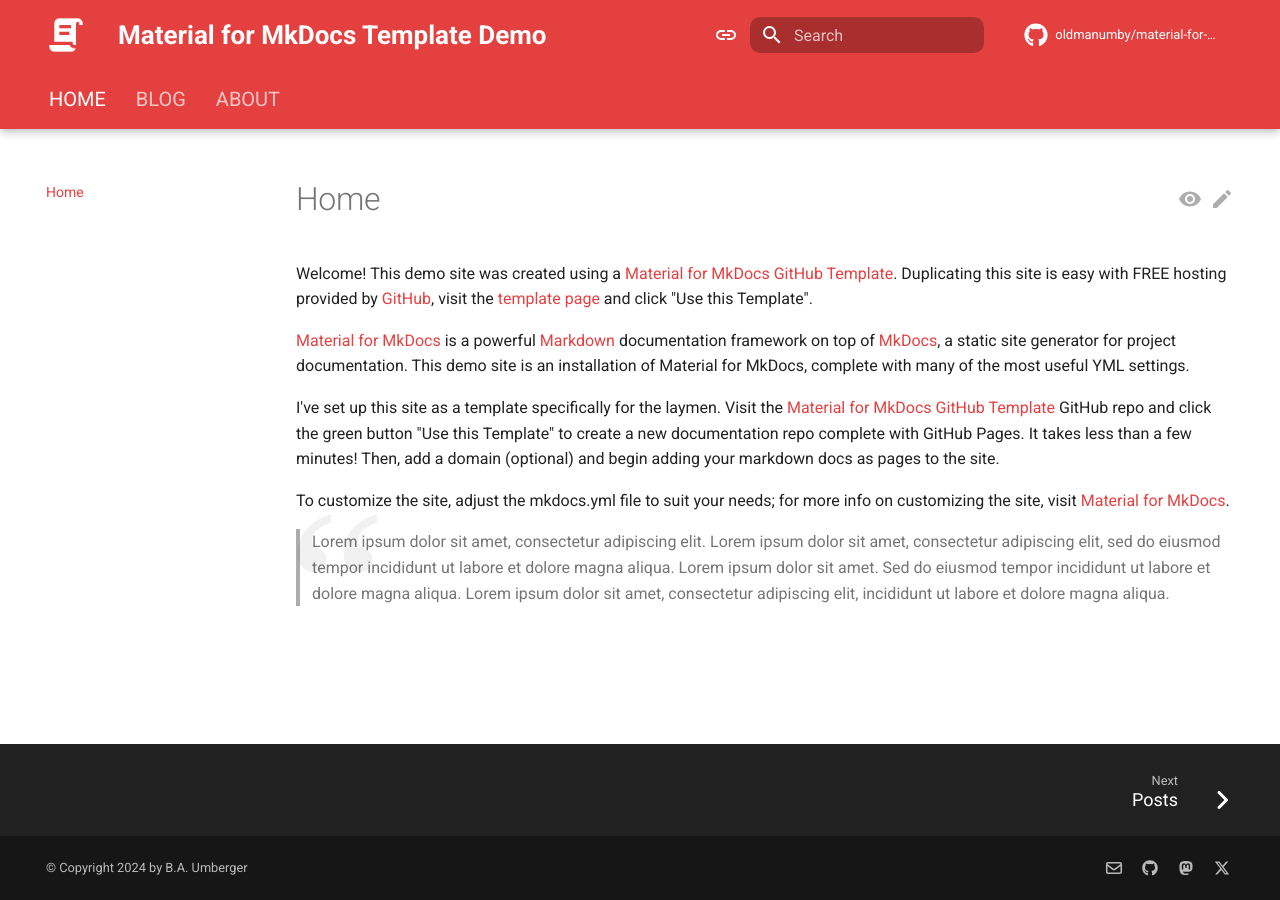
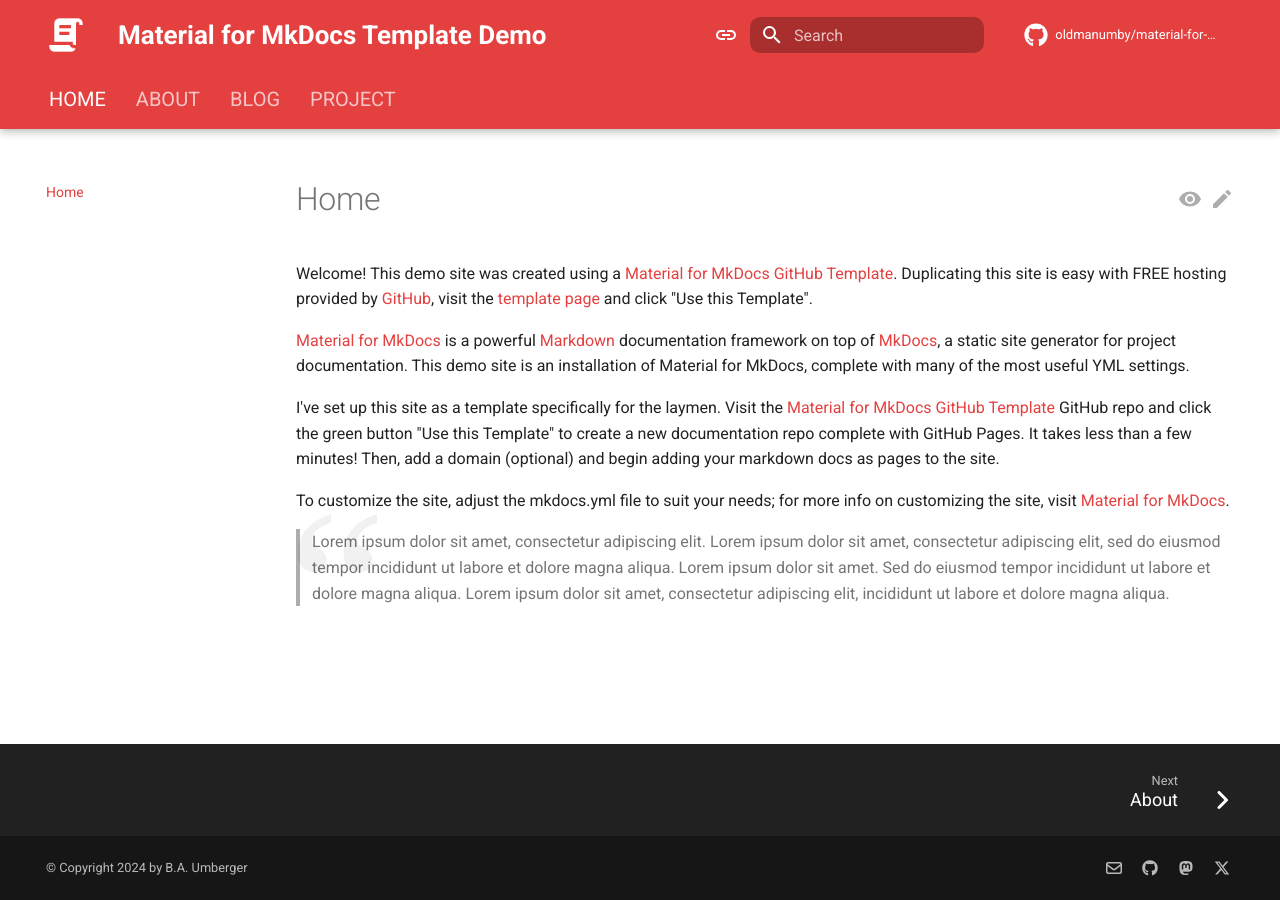
Before and after one commit to OldManUmby/DungeonLegacy, an MkDocs documentation site: the page built from docs/index.md, in a window 1280 px wide. Built offline with MkDocs 1.6.1 and Material for MkDocs 9.7.7, drawn with Linux system fonts in a browser that asks for light colours; comment, search, counter and statistics services are not loaded.

Commit message:
Updated YML & NAV

```diff
--- a/mkdocs.yml
+++ b/mkdocs.yml
@@ -166,11 +166,11 @@
 #  /tutorials/**/*.md
 
 # MENU TREE
-nav:
-  - Home: index.md
-  - Blog:
-    - blog/index.md
-  - About: about.md
+#nav:
+#  - Home: index.md
+#  - Blog:
+#    - blog/index.md
+#  - About: about.md
 #  - Getting started:
 #    - Installation: getting-started.md
 #    - Creating your site: creating-your-site.md
```
